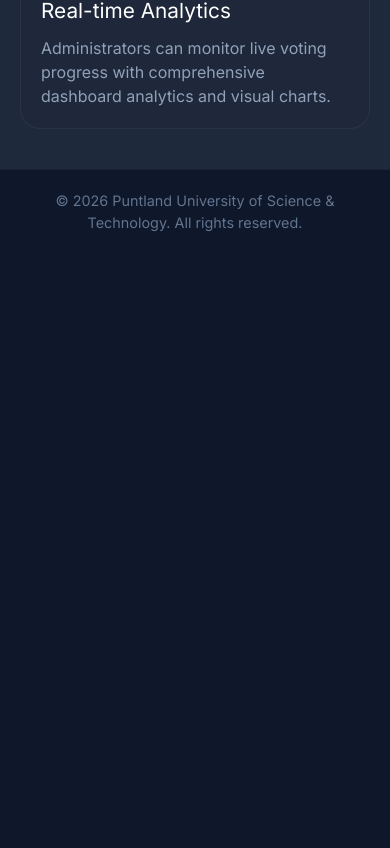
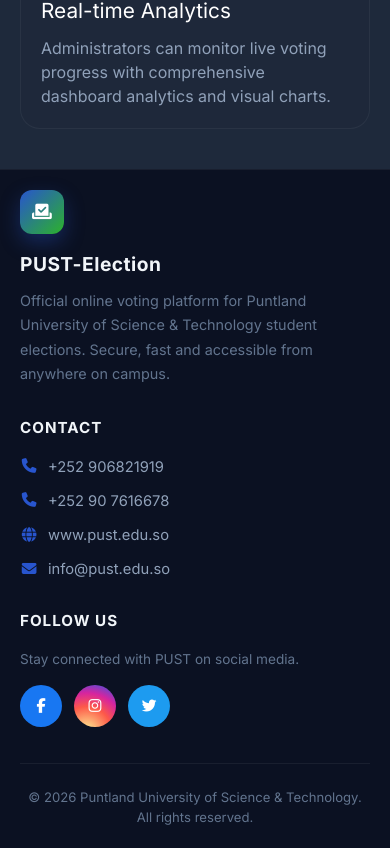
Before and after one commit to MoJs-mastery/PUST-Election, a React (Vite) app: page / in a window 390 px wide. Shown: the part 1130-1978 px from the top of the page. Before the commit the page ends 1383 px from the top, so only its background shows below. Built offline with nearby package versions, Linux system fonts and the light colour scheme; no server answers.

Commit message:
i make pllorpalete colors pust colors

```diff
--- a/index.html
+++ b/index.html
@@ -4,15 +4,15 @@
     <meta charset="UTF-8" />
     <link rel="icon" href="data:," />
     <meta name="viewport" content="width=device-width, initial-scale=1.0" />
-    <title>PUST-Election — Puntland State University Voting</title>
-    <meta name="description" content="Official online voting platform for Puntland State University student elections." />
+    <title>PUST-Election — Puntland University of Science & Technology</title>
+    <meta name="description" content="Official online voting platform for Puntland University of Science & Technology student elections." />
     <meta name="robots" content="index, follow" />
     <meta name="theme-color" content="#0a0f1e" />
     <meta name="application-name" content="PUST-Election" />
     <!-- Open Graph -->
     <meta property="og:type" content="website" />
     <meta property="og:title" content="PUST-Election" />
-    <meta property="og:description" content="Official online voting platform for Puntland State University student elections." />
+    <meta property="og:description" content="Official online voting platform for Puntland University of Science & Technology student elections." />
     <meta property="og:site_name" content="PUST-Election" />
     <!-- Fonts -->
     <link rel="preconnect" href="https://fonts.googleapis.com" />
--- a/src/index.css
+++ b/src/index.css
@@ -7,8 +7,8 @@
   --color-app-bg: #0f172a;
   --color-surface: #1e293b;
   --color-surface-2: #334155;
-  --color-accent: #4a88c6;
-  --color-accent-2: #639a44;
+  --color-accent: #2855ce; /* PUST Royal Blue */
+  --color-accent-2: #2cb22b; /* PUST Green */
 
   --sidebar-w: 280px;
   --sidebar-collapsed: 80px;
@@ -34,12 +34,12 @@
 }
 
 ::selection {
-  background: rgba(74, 136, 198, 0.4);
+  background: rgba(40, 85, 206, 0.4);
   color: #f8fafc;
 }
 
 ::-moz-selection {
-  background: rgba(74, 136, 198, 0.4);
+  background: rgba(40, 85, 206, 0.4);
   color: #f8fafc;
 }
 
@@ -106,7 +106,7 @@
 
 .nav-link.active {
   @apply bg-accent text-white;
-  box-shadow: 0 4px 12px rgba(74, 136, 198, 0.3);
+  box-shadow: 0 4px 12px rgba(40, 85, 206, 0.3);
 }
 
 .nav-icon {
@@ -252,13 +252,13 @@
 
 .btn-primary {
   @apply text-white;
-  box-shadow: 0 4px 14px rgba(74, 136, 198, 0.3);
+  box-shadow: 0 4px 14px rgba(40, 85, 206, 0.3);
   background: linear-gradient(135deg, var(--color-accent), var(--color-accent-2));
 }
 
 .btn-primary:hover {
   @apply -translate-y-0.5;
-  box-shadow: 0 8px 20px rgba(74, 136, 198, 0.45);
+  box-shadow: 0 8px 20px rgba(40, 85, 206, 0.45);
 }
 
 .btn-outline {
@@ -330,7 +330,7 @@
 
 .search-box input:focus {
   @apply outline-none border-accent;
-  box-shadow: 0 0 0 3px rgba(74, 136, 198, 0.15);
+  box-shadow: 0 0 0 3px rgba(40, 85, 206, 0.15);
 }
 
 /* ============ FILTER PILLS ============ */
@@ -348,7 +348,7 @@
 
 .filter-pill.active {
   @apply text-white border-transparent;
-  box-shadow: 0 4px 12px rgba(74, 136, 198, 0.35);
+  box-shadow: 0 4px 12px rgba(40, 85, 206, 0.35);
   background: linear-gradient(135deg, var(--color-accent), var(--color-accent-2));
 }
 
@@ -373,7 +373,7 @@
 }
 
 .stat-icon.indigo {
-  @apply bg-indigo-500/15 text-indigo-400;
+  @apply bg-accent/15 text-accent;
 }
 
 .stat-icon.green {
@@ -397,7 +397,7 @@
 }
 
 .stat-icon.blue {
-  @apply bg-blue-500/15 text-blue-400;
+  @apply bg-accent/15 text-accent;
 }
 
 .stat-value {
@@ -477,7 +477,7 @@
 
 /* ============ AVATARS ============ */
 .avatar-sm {
-  @apply w-[38px] h-[38px] rounded-full overflow-hidden bg-indigo-500/15 flex items-center justify-center shrink-0;
+  @apply w-[38px] h-[38px] rounded-full overflow-hidden bg-accent/15 flex items-center justify-center shrink-0;
 }
 
 .avatar-sm img {
@@ -510,7 +510,7 @@
 }
 
 .badge.blue {
-  @apply bg-indigo-500/12 text-indigo-400;
+  @apply bg-accent/12 text-accent;
 }
 
 .badge.purple {
@@ -526,7 +526,7 @@
 }
 
 .badge.indigo {
-  @apply bg-indigo-500/12 text-indigo-400;
+  @apply bg-accent/12 text-accent;
 }
 
 /* ============ RANK BADGE ============ */
@@ -696,7 +696,7 @@
 
 .form-input:focus {
   @apply outline-none border-accent;
-  box-shadow: 0 0 0 3px rgba(74, 136, 198, 0.15);
+  box-shadow: 0 0 0 3px rgba(40, 85, 206, 0.15);
 }
 
 select.form-input {
@@ -948,8 +948,8 @@
 }
 
 .toast-info {
-  @apply border-indigo-500/35;
-  background: rgba(74, 136, 198, 0.12);
+  @apply border-accent/40;
+  background: rgba(40, 85, 206, 0.12);
 }
 
 .toast-icon {
@@ -969,7 +969,7 @@
 }
 
 .toast-info .toast-icon {
-  @apply bg-indigo-500/20 text-indigo-500;
+  @apply bg-accent/20 text-accent;
 }
 
 .toast-body {
@@ -1034,7 +1034,7 @@
 
 .select-selected.open {
   @apply border-accent;
-  box-shadow: 0 0 0 4px rgba(74, 136, 198,0.15);
+  box-shadow: 0 0 0 4px rgba(40, 85, 206,0.15);
 }
 
 .select-items {
@@ -1078,8 +1078,8 @@
   @apply min-h-screen text-slate-100;
   background: #0a0f1e;
   background-image:
-    radial-gradient(ellipse at 20% 20%, rgba(74, 136, 198, 0.12) 0%, transparent 50%),
-    radial-gradient(ellipse at 80% 80%, rgba(168, 85, 247, 0.08) 0%, transparent 50%);
+    radial-gradient(ellipse at 20% 20%, rgba(40, 85, 206, 0.12) 0%, transparent 50%),
+    radial-gradient(ellipse at 80% 80%, rgba(44, 178, 43, 0.08) 0%, transparent 50%);
 }
 
 .vote-page .navbar {
@@ -1102,7 +1102,7 @@
 }
 
 .vote-page .nav-chip {
-  @apply flex items-center gap-1.5 bg-indigo-500/10 border border-indigo-500/20 px-3.5 py-1.5 rounded-[20px] text-indigo-300 font-semibold;
+  @apply flex items-center gap-1.5 bg-accent/10 border border-accent/20 px-3.5 py-1.5 rounded-[20px] text-accent font-semibold;
 }
 
 .vote-page .hero {
@@ -1148,13 +1148,13 @@
 }
 
 .vote-page .cand-card:hover {
-  @apply -translate-y-2 border-blue-500/30;
-  box-shadow: 0 20px 40px rgba(0,0,0,0.4),0 0 30px rgba(74, 136, 198,0.15);
+  @apply -translate-y-2 border-accent/40;
+  box-shadow: 0 20px 40px rgba(0,0,0,0.4),0 0 30px rgba(40, 85, 206,0.15);
 }
 
 .vote-page .cand-avatar {
   @apply w-[104px] h-[104px] rounded-full overflow-hidden flex items-center justify-center mb-4 mx-auto border-[3px] border-white/10;
-  background: linear-gradient(135deg, rgba(74, 136, 198, 0.25), rgba(168, 85, 247, 0.18));
+  background: linear-gradient(135deg, rgba(40, 85, 206, 0.25), rgba(44, 178, 43, 0.18));
   box-shadow: 0 8px 24px rgba(0, 0, 0, 0.35);
 }
 
@@ -1189,12 +1189,12 @@
 .vote-page .btn-vote {
   @apply w-full text-white border-none py-2.5 rounded-[12px] font-bold text-sm cursor-pointer flex items-center justify-center gap-2 transition-all duration-200;
   background: linear-gradient(135deg, var(--color-accent), var(--color-accent-2));
-  box-shadow: 0 6px 20px rgba(74, 136, 198, 0.35);
+  box-shadow: 0 6px 20px rgba(40, 85, 206, 0.35);
 }
 
 .vote-page .btn-vote:hover {
   @apply -translate-y-0.5;
-  box-shadow: 0 10px 28px rgba(74, 136, 198, 0.55);
+  box-shadow: 0 10px 28px rgba(40, 85, 206, 0.55);
 }
 
 .vote-page .vote-toast-container {
@@ -1239,7 +1239,7 @@
 
 .vote-page .modal {
   @apply bg-slate-900/[0.97] border border-white/10 rounded-[24px] w-full max-w-[480px] p-7 transition-transform duration-500;
-  box-shadow: 0 30px 60px rgba(0, 0, 0, 0.6), 0 0 40px rgba(74, 136, 198, 0.1);
+  box-shadow: 0 30px 60px rgba(0, 0, 0, 0.6), 0 0 40px rgba(40, 85, 206, 0.1);
   transform: translateY(30px) scale(0.95);
 }
 
@@ -1268,7 +1268,7 @@
 }
 
 .vote-page .cand-mini {
-  @apply flex items-center gap-4 bg-indigo-500/8 border border-indigo-500/15 rounded-[14px] px-4 py-3 mb-5;
+  @apply flex items-center gap-4 bg-accent/8 border border-accent/15 rounded-[14px] px-4 py-3 mb-5;
 }
 
 .vote-page .cand-mini-avatar {
@@ -1313,7 +1313,7 @@
 
 .vote-page .finput:focus {
   @apply outline-none border-accent;
-  box-shadow: 0 0 0 4px rgba(74, 136, 198, 0.15);
+  box-shadow: 0 0 0 4px rgba(40, 85, 206, 0.15);
 }
 
 .vote-page .finput.err {
@@ -1341,12 +1341,12 @@
 .vote-page .btn-submit {
   @apply w-full text-white border-none py-3.5 rounded-[14px] font-extrabold text-[1rem] cursor-pointer mt-1.5 flex items-center justify-center gap-2.5 transition-all duration-200;
   background: linear-gradient(135deg, var(--color-accent), var(--color-accent-2));
-  box-shadow: 0 8px 24px rgba(74, 136, 198, 0.4);
+  box-shadow: 0 8px 24px rgba(40, 85, 206, 0.4);
 }
 
 .vote-page .btn-submit:hover {
   @apply -translate-y-0.5;
-  box-shadow: 0 12px 30px rgba(74, 136, 198, 0.6);
+  box-shadow: 0 12px 30px rgba(40, 85, 206, 0.6);
 }
 
 .vote-page .btn-submit:disabled {
@@ -1431,8 +1431,8 @@
   @apply relative overflow-hidden min-h-screen flex items-center justify-center p-5;
   background: #0a0f1e;
   background-image:
-    radial-gradient(ellipse at 30% 20%, rgba(74, 136, 198, 0.18) 0%, transparent 55%),
-    radial-gradient(ellipse at 80% 80%, rgba(168, 85, 247, 0.15) 0%, transparent 55%);
+    radial-gradient(ellipse at 30% 20%, rgba(40, 85, 206, 0.18) 0%, transparent 55%),
+    radial-gradient(ellipse at 80% 80%, rgba(44, 178, 43, 0.15) 0%, transparent 55%);
 }
 
 .login-particles {
@@ -1456,7 +1456,7 @@
 .login-logo {
   @apply w-[72px] h-[72px] mx-auto mb-[18px] rounded-[20px] text-white text-[1.8rem] flex items-center justify-center;
   background: linear-gradient(135deg, var(--color-accent), var(--color-accent-2));
-  box-shadow: 0 12px 30px rgba(74, 136, 198, 0.45);
+  box-shadow: 0 12px 30px rgba(40, 85, 206, 0.45);
 }
 
 .login-card h1 {
@@ -1493,7 +1493,7 @@
 
 .login-input-wrap input:focus {
   @apply outline-none border-accent;
-  box-shadow: 0 0 0 4px rgba(74, 136, 198, 0.15);
+  box-shadow: 0 0 0 4px rgba(40, 85, 206, 0.15);
 }
 
 .login-eye {
@@ -1509,18 +1509,18 @@
 }
 
 .login-remember input {
-  @apply accent-indigo-500 w-[15px] h-[15px];
+  @apply accent-accent-2 w-[15px] h-[15px];
 }
 
 .login-btn {
   @apply w-full text-white border-none py-4 rounded-[14px] text-base font-extrabold cursor-pointer flex items-center justify-center gap-2.5 transition-all duration-200;
   background: linear-gradient(135deg, var(--color-accent), var(--color-accent-2));
-  box-shadow: 0 8px 24px rgba(74, 136, 198, 0.4);
+  box-shadow: 0 8px 24px rgba(40, 85, 206, 0.4);
 }
 
 .login-btn:hover {
   @apply -translate-y-0.5;
-  box-shadow: 0 12px 30px rgba(74, 136, 198, 0.6);
+  box-shadow: 0 12px 30px rgba(40, 85, 206, 0.6);
 }
 
 .login-btn:disabled {
@@ -1536,8 +1536,8 @@
   @apply min-h-screen flex flex-col items-center justify-center text-center p-5;
   background: #0f172a;
   background-image:
-    radial-gradient(ellipse at 30% 20%, rgba(74, 136, 198, 0.15) 0%, transparent 55%),
-    radial-gradient(ellipse at 80% 80%, rgba(168, 85, 247, 0.12) 0%, transparent 55%);
+    radial-gradient(ellipse at 30% 20%, rgba(40, 85, 206, 0.15) 0%, transparent 55%),
+    radial-gradient(ellipse at 80% 80%, rgba(44, 178, 43, 0.12) 0%, transparent 55%);
 }
 
 .nf-code {
@@ -1559,12 +1559,12 @@
 .nf-btn {
   @apply inline-flex items-center gap-2.5 text-white no-underline px-[30px] py-3.5 rounded-[14px] font-bold transition-all duration-200;
   background: linear-gradient(135deg, var(--color-accent), var(--color-accent-2));
-  box-shadow: 0 8px 24px rgba(74, 136, 198, 0.4);
+  box-shadow: 0 8px 24px rgba(40, 85, 206, 0.4);
 }
 
 .nf-btn:hover {
   @apply -translate-y-0.5;
-  box-shadow: 0 12px 30px rgba(74, 136, 198, 0.6);
+  box-shadow: 0 12px 30px rgba(40, 85, 206, 0.6);
 }
 
 /* ============ SHARED COMPONENT CLASSES ============ */
@@ -1720,7 +1720,7 @@
   transform: translate(-50%, -50%);
   width: 600px;
   height: 600px;
-  background: radial-gradient(circle, rgba(74, 136, 198, 0.15) 0%, rgba(15, 23, 42, 0) 70%);
+  background: radial-gradient(circle, rgba(40, 85, 206, 0.15) 0%, rgba(15, 23, 42, 0) 70%);
   z-index: 0;
 }
 
@@ -1767,7 +1767,7 @@
 .landing-cta-btn {
   @apply px-8 py-4 text-[1.1rem];
   background: linear-gradient(135deg, var(--color-accent), var(--color-accent-2));
-  box-shadow: 0 8px 25px rgba(74, 136, 198, 0.4);
+  box-shadow: 0 8px 25px rgba(40, 85, 206, 0.4);
 }
 
 .landing-features {
@@ -1808,10 +1808,114 @@
 }
 
 .landing-footer {
-  @apply text-center text-[0.9rem];
-  padding: 30px;
+  border-top: 1px solid rgba(255, 255, 255, 0.06);
+  background: rgba(10, 15, 30, 0.65);
+  padding: 48px 40px 22px;
   color: var(--color-slate-500);
-  border-top: 1px solid rgba(255,255,255,0.05);
+}
+
+.lf-grid {
+  display: grid;
+  grid-template-columns: 1.4fr 1fr 1fr;
+  gap: 40px;
+  max-width: 1200px;
+  margin: 0 auto;
+  align-items: start;
+}
+
+.lf-brand .lf-logo {
+  @apply w-11 h-11 rounded-[12px] flex items-center justify-center text-[1.1rem] text-white mb-4;
+  background: linear-gradient(135deg, var(--color-accent), var(--color-accent-2));
+  box-shadow: 0 8px 20px rgba(40, 85, 206, 0.35);
+}
+
+.lf-brand h4,
+.lf-col h4 {
+  @apply text-[#f1f5f9] font-bold tracking-wide;
+}
+
+.lf-brand h4 {
+  @apply text-[1.2rem] mb-2.5;
+}
+
+.lf-brand p {
+  @apply text-[0.9rem] leading-[1.7];
+  color: var(--color-slate-500);
+}
+
+.lf-col h4 {
+  @apply text-[0.95rem] uppercase tracking-[1px] mb-4;
+}
+
+.lf-col ul {
+  @apply list-none p-0 m-0 flex flex-col gap-3;
+}
+
+.lf-col a {
+  @apply text-slate-400 no-underline flex items-center gap-2.5 text-[0.92rem] transition-colors duration-200;
+}
+
+.lf-col a:hover {
+  color: var(--color-accent);
+}
+
+.lf-col li i {
+  @apply w-[18px] flex items-center justify-center text-center;
+  color: var(--color-accent);
+}
+
+.lf-socials-label {
+  @apply text-[0.85rem] mb-4;
+  color: var(--color-slate-500);
+}
+
+.lf-socials {
+  @apply flex items-center gap-3;
+}
+
+.lf-social {
+  @apply w-[42px] h-[42px] rounded-full flex items-center justify-center text-[1.05rem] text-white no-underline transition-all duration-250;
+}
+
+.lf-social i {
+  color: #fff;
+  width: auto;
+}
+
+.lf-social.facebook {
+  background: #1877f2;
+}
+
+.lf-social.facebook:hover {
+  background: #0f66d0;
+  transform: translateY(-3px);
+  box-shadow: 0 8px 18px rgba(24, 119, 242, 0.4);
+}
+
+.lf-social.instagram {
+  background: radial-gradient(circle at 30% 110%, #fdf497 0%, #fd5949 45%, #d6249f 70%, #285aeb 100%);
+}
+
+.lf-social.instagram:hover {
+  transform: translateY(-3px);
+  filter: brightness(1.12);
+  box-shadow: 0 8px 18px rgba(214, 36, 159, 0.4);
+}
+
+.lf-social.twitter {
+  background: #1d9bf0;
+}
+
+.lf-social.twitter:hover {
+  background: #1577c0;
+  transform: translateY(-3px);
+  box-shadow: 0 8px 18px rgba(29, 155, 240, 0.4);
+}
+
+.lf-bottom {
+  @apply text-center text-[0.82rem] pt-6 mt-9;
+  border-top: 1px solid rgba(255, 255, 255, 0.06);
+  color: var(--color-slate-500);
 }
 
 /* ============ RESPONSIVE BREAKPOINTS ============ */
@@ -2121,6 +2225,11 @@
   .landing-footer {
     @apply px-5 py-5;
   }
+
+  .lf-grid {
+    grid-template-columns: 1fr;
+    gap: 30px;
+  }
 }
 
 @media (max-width: 520px) {
--- a/src/pages/Departments.jsx
+++ b/src/pages/Departments.jsx
@@ -146,7 +146,7 @@
 
       <div className="toolbar">
         <div className="toolbar-left">
-          <span className="badge indigo" style={{ background: 'rgba(73, 133, 196, 0.12)', color: 'var(--color-accent)' }}>
+          <span className="badge indigo" style={{ background: 'rgba(40, 85, 206, 0.12)', color: 'var(--color-accent)' }}>
             <i className="fa-solid fa-building-columns" /> {data.total_departments ?? 0} departments
           </span>
         </div>
--- a/src/pages/Landing.jsx
+++ b/src/pages/Landing.jsx
@@ -65,7 +65,7 @@
         <div className="landing-features-grid">
 
           <div className="landing-feature-card">
-            <div className="landing-feature-icon" style={{ background: 'rgba(74, 136, 198, 0.15)', color: 'var(--color-accent)' }}>
+            <div className="landing-feature-icon" style={{ background: 'rgba(40, 85, 206, 0.15)', color: 'var(--color-accent)' }}>
               <i className="fa-solid fa-shield-halved" />
             </div>
             <h3>Secure System</h3>
@@ -73,7 +73,7 @@
           </div>
 
           <div className="landing-feature-card">
-            <div className="landing-feature-icon" style={{ background: 'rgba(99, 154, 68, 0.15)', color: 'var(--color-accent-2)' }}>
+            <div className="landing-feature-icon" style={{ background: 'rgba(44, 178, 43, 0.15)', color: 'var(--color-accent-2)' }}>
               <i className="fa-solid fa-bolt" />
             </div>
             <h3>Fast & Easy</h3>
@@ -81,7 +81,7 @@
           </div>
 
           <div className="landing-feature-card">
-            <div className="landing-feature-icon" style={{ background: 'rgba(73, 133, 196, 0.15)', color: 'var(--color-accent)' }}>
+            <div className="landing-feature-icon" style={{ background: 'rgba(40, 85, 206, 0.15)', color: 'var(--color-accent)' }}>
               <i className="fa-solid fa-chart-pie" />
             </div>
             <h3>Real-time Analytics</h3>
@@ -93,7 +93,85 @@
 
       {/* Footer */}
       <footer className="landing-footer">
-        © {new Date().getFullYear()} Puntland University of Science & Technology. All rights reserved.
+        <div className="lf-grid">
+          <div className="lf-brand">
+            <div className="lf-logo">
+              <i className="fa-solid fa-check-to-slot" />
+            </div>
+            <h4>PUST-Election</h4>
+            <p>
+              Official online voting platform for Puntland University of Science & Technology student
+              elections. Secure, fast and accessible from anywhere on campus.
+            </p>
+          </div>
+
+          <div className="lf-col">
+            <h4>Contact</h4>
+            <ul>
+              <li>
+                <a href="tel:+252906821919">
+                  <i className="fa-solid fa-phone" /> +252 906821919
+                </a>
+              </li>
+              <li>
+                <a href="tel:+252907616678">
+                  <i className="fa-solid fa-phone" /> +252 90 7616678
+                </a>
+              </li>
+              <li>
+                <a href="https://www.pust.edu.so" target="_blank" rel="noopener noreferrer">
+                  <i className="fa-solid fa-globe" /> www.pust.edu.so
+                </a>
+              </li>
+              <li>
+                <a href="mailto:info@pust.edu.so">
+                  <i className="fa-solid fa-envelope" /> info@pust.edu.so
+                </a>
+              </li>
+            </ul>
+          </div>
+
+          <div className="lf-col">
+            <h4>Follow Us</h4>
+            <p className="lf-socials-label">Stay connected with PUST on social media.</p>
+            <div className="lf-socials">
+              <a
+                className="lf-social facebook"
+                href="https://www.pust.edu.so"
+                target="_blank"
+                rel="noopener noreferrer"
+                aria-label="Facebook"
+                title="Facebook"
+              >
+                <i className="fa-brands fa-facebook-f" />
+              </a>
+              <a
+                className="lf-social instagram"
+                href="https://www.pust.edu.so"
+                target="_blank"
+                rel="noopener noreferrer"
+                aria-label="Instagram"
+                title="Instagram"
+              >
+                <i className="fa-brands fa-instagram" />
+              </a>
+              <a
+                className="lf-social twitter"
+                href="https://www.pust.edu.so"
+                target="_blank"
+                rel="noopener noreferrer"
+                aria-label="Twitter"
+                title="Twitter"
+              >
+                <i className="fa-brands fa-twitter" />
+              </a>
+            </div>
+          </div>
+        </div>
+
+        <div className="lf-bottom">
+          © {new Date().getFullYear()} Puntland University of Science & Technology. All rights reserved.
+        </div>
       </footer>
     </div>
   )
--- a/src/pages/Voting.jsx
+++ b/src/pages/Voting.jsx
@@ -247,7 +247,7 @@
           <span>PUST-Election</span>
         </Link>
         <div className="nav-stats">
-          <Link to="/" className="nav-chip" style={{ textDecoration: 'none', background: 'rgba(73, 133, 196, 0.15)', color: 'var(--color-accent)', fontWeight: 600 }}>
+          <Link to="/" className="nav-chip" style={{ textDecoration: 'none', background: 'rgba(40, 85, 206, 0.15)', color: 'var(--color-accent)', fontWeight: 600 }}>
             <i className="fa-solid fa-house" /> <span>Home</span>
           </Link>
           <Link to="/dashboard" className="nav-chip" style={{ textDecoration: 'none' }}>
@@ -264,7 +264,7 @@
 
       <header className="hero">
         <div className="hero-badge">
-          <span className="dot" style={{ width: 8, height: 8, borderRadius: '50%', background: '#10b981' }} />
+          <span className="dot" style={{ width: 8, height: 8, borderRadius: '50%', background: '#2cb22b' }} />
           Cod bixin &nbsp;•&nbsp; 2026
         </div>
         <h1>Codee Musharaxaadka</h1>
@@ -349,7 +349,7 @@
                 <i className="id-status fa-solid fa-spinner fa-spin" style={{ color: 'var(--color-accent)' }} />
               )}
               {idState === 'ok' && (
-                <i className="id-status fa-solid fa-circle-check" style={{ color: '#10b981' }} />
+                <i className="id-status fa-solid fa-circle-check" style={{ color: '#2cb22b' }} />
               )}
               {idState === 'err' && (
                 <i className="id-status fa-solid fa-circle-xmark" style={{ color: '#ef4444' }} />
```
Also changed, not shown: 2 other files (tests, documents, lock files or other folders).
